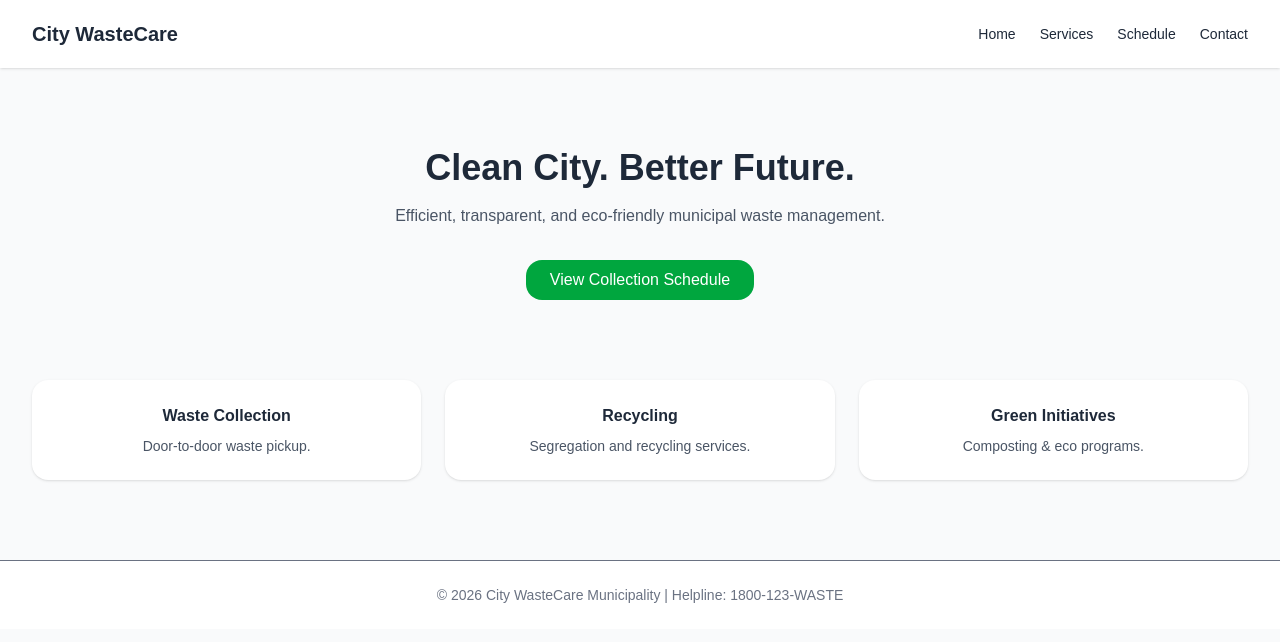
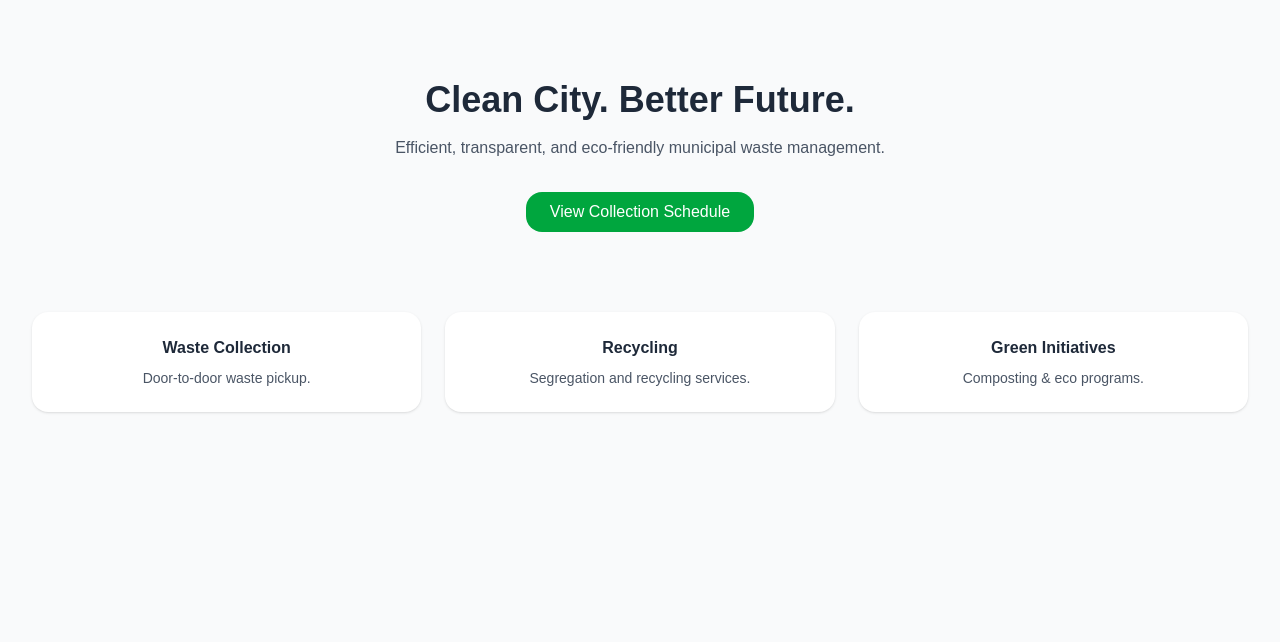
Before and after one commit to kalviumcommunity/s68-0126-something-municipalwaste, a Next.js app: page / in a window 1280 px wide. Shown: the top 642 px of the page. Built offline with nearby package versions, Linux system fonts and the light colour scheme.

Commit message:
created homepage

```diff
--- /dev/null
+++ b/app/components/WasteHome.tsx
@@ -0,0 +1,33 @@
+export default function WasteHome() {
+  return (
+    <main className="min-h-screen bg-gray-50 text-gray-800">
+      {/* Hero */}
+      <section className="px-8 py-20 text-center">
+        <h2 className="text-4xl font-bold mb-4">Clean City. Better Future.</h2>
+        <p className="max-w-xl mx-auto text-gray-600 mb-8">
+          Efficient, transparent, and eco-friendly municipal waste management.
+        </p>
+        <button className="bg-green-600 hover:bg-green-700 text-white px-6 py-2 rounded-2xl">
+          View Collection Schedule
+        </button>
+      </section>
+
+      {/* Services */}
+      <section className="px-8 pb-20 grid gap-6 md:grid-cols-3">
+        {[
+          { title: "Waste Collection", desc: "Door-to-door waste pickup." },
+          { title: "Recycling", desc: "Segregation and recycling services." },
+          { title: "Green Initiatives", desc: "Composting & eco programs." },
+        ].map((item) => (
+          <div
+            key={item.title}
+            className="bg-white p-6 rounded-2xl shadow-sm text-center"
+          >
+            <h3 className="font-semibold mb-2">{item.title}</h3>
+            <p className="text-sm text-gray-600">{item.desc}</p>
+          </div>
+        ))}
+      </section>
+    </main>
+  );
+}
--- a/app/page.tsx
+++ b/app/page.tsx
@@ -1,57 +1,5 @@
+import WasteHome from "./components/WasteHome";
+
 export default function Page() {
-  return (
-    <main className="min-h-screen bg-gray-50 text-gray-800">
-      {/* Header */}
-      <header className="flex items-center justify-between px-8 py-5 bg-white shadow-sm">
-        <h1 className="text-xl font-semibold">City WasteCare</h1>
-        <nav className="space-x-6 text-sm">
-          <a className="hover:text-green-600" href="#">
-            Home
-          </a>
-          <a className="hover:text-green-600" href="#">
-            Services
-          </a>
-          <a className="hover:text-green-600" href="#">
-            Schedule
-          </a>
-          <a className="hover:text-green-600" href="#">
-            Contact
-          </a>
-        </nav>
-      </header>
-
-      {/* Hero */}
-      <section className="px-8 py-20 text-center">
-        <h2 className="text-4xl font-bold mb-4">Clean City. Better Future.</h2>
-        <p className="max-w-xl mx-auto text-gray-600 mb-8">
-          Efficient, transparent, and eco-friendly municipal waste management.
-        </p>
-        <button className="bg-green-600 hover:bg-green-700 text-white px-6 py-2 rounded-2xl">
-          View Collection Schedule
-        </button>
-      </section>
-
-      {/* Services */}
-      <section className="px-8 pb-20 grid gap-6 md:grid-cols-3">
-        {[
-          { title: "Waste Collection", desc: "Door-to-door waste pickup." },
-          { title: "Recycling", desc: "Segregation and recycling services." },
-          { title: "Green Initiatives", desc: "Composting & eco programs." },
-        ].map((item) => (
-          <div
-            key={item.title}
-            className="bg-white p-6 rounded-2xl shadow-sm text-center"
-          >
-            <h3 className="font-semibold mb-2">{item.title}</h3>
-            <p className="text-sm text-gray-600">{item.desc}</p>
-          </div>
-        ))}
-      </section>
-
-      {/* Footer */}
-      <footer className="bg-white border-t px-8 py-6 text-sm text-center text-gray-500">
-        © 2026 City WasteCare Municipality | Helpline: 1800-123-WASTE
-      </footer>
-    </main>
-  );
+  return <WasteHome />;
 }
```
